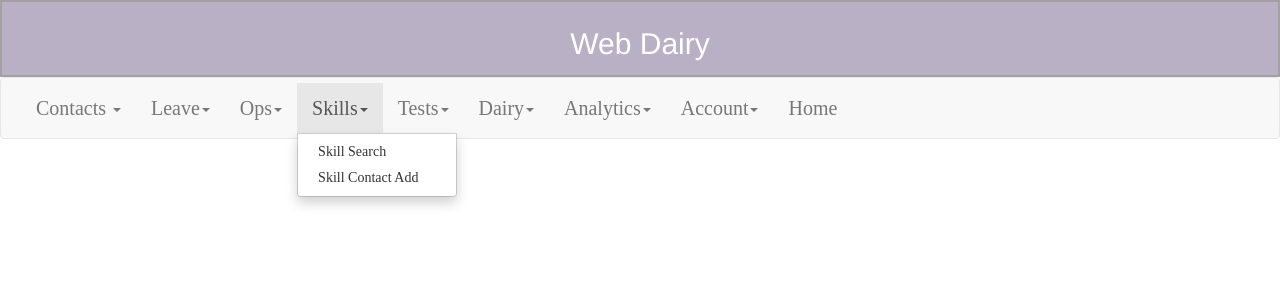
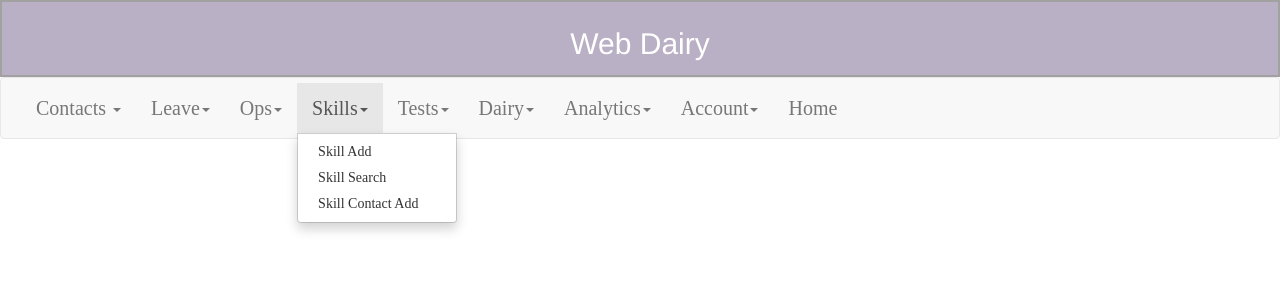
Before and after one commit to Jadatravu/WebDairy, a Django app: template modelsproDairy/modelsapp/templates/header.html in a window 1280 px wide, after a click on "Skills". Shown: the top 300 px of the page. Run offline with Django 3.2, Linux system fonts and the light colour scheme; the template is opened without the code that fills it, so the values that code supplies are empty; the visitor is signed in with stand-in values (Sample User, id 1); parts of the project's set-up code (start-up, migrations or seed data) failed here and were passed over; some libraries are stand-ins or nearby versions.

Commit message:
Skill add item moved to Skills section

```diff
--- a/modelsproDairy/modelsapp/templates/header.html
+++ b/modelsproDairy/modelsapp/templates/header.html
@@ -110,7 +110,7 @@
                   <li class="dropdown">
                      <a href="#" class="dropdown-toggle" data-toggle="dropdown" role="button" aria-haspopup="true" aria-expanded="false">Ops<span class="caret"></span></a>
                      <ul class="dropdown-menu">
-                        <li><a href="/Contacts/admin/skilltitleaddform">Skill Add</a></li>
+
                         <li><a href="/Contacts/admin/releaseleaves">Release Leaves</a></li>
                         <li><a href="/Contacts/admin/addholidayform">Add Holiday</a></li>
                         <li><a href="/Contacts/admin/departmentform">Add Department</a></li>
@@ -130,6 +130,7 @@
                      <a href="#" class="dropdown-toggle" data-toggle="dropdown" role="button" aria-haspopup="true" aria-expanded="false">Skills<span class="caret"></span></a>
                      <ul class="dropdown-menu">
                         {% if user.is_superuser %}
+                        <li><a href="/Contacts/admin/skilltitleaddform">Skill Add</a></li>
                         <li><a href="/Contacts/admin/skillsearchform">Skill Search</a></li>
                         {% endif %}
                         <li><a href="/Contacts/skillcontactaddform">Skill Contact Add</a></li>
--- a/modelsproDairy/modelsapp/templates/jinja2/header.jinja
+++ b/modelsproDairy/modelsapp/templates/jinja2/header.jinja
@@ -89,7 +89,7 @@
                   <li class="dropdown">
                      <a href="#" class="dropdown-toggle" data-toggle="dropdown" role="button" aria-haspopup="true" aria-expanded="false">Ops<span class="caret"></span></a>
                      <ul class="dropdown-menu">
-                        <li><a href="/Contacts/admin/skilltitleaddform">Skill Add</a></li>
+
                         <li><a href="/Contacts/admin/releaseleaves">Release Leaves</a></li>
                         <li><a href="/Contacts/admin/addholidayform">Add Holiday</a></li>
                         <li><a href="/Contacts/admin/departmentform">Add Department</a></li>
@@ -109,6 +109,7 @@
                      <a href="#" class="dropdown-toggle" data-toggle="dropdown" role="button" aria-haspopup="true" aria-expanded="false">Skills<span class="caret"></span></a>
                      <ul class="dropdown-menu">
                         {% if user.is_superuser %}
+                        <li><a href="/Contacts/admin/skilltitleaddform">Skill Add</a></li>
                         <li><a href="/Contacts/admin/skillsearchform">Skill Search</a></li>
                         {% endif %}
                         <li><a href="/Contacts/skillcontactaddform">Skill Contact Add</a></li>
```
